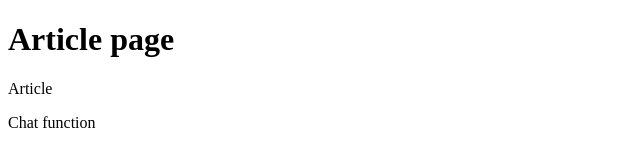
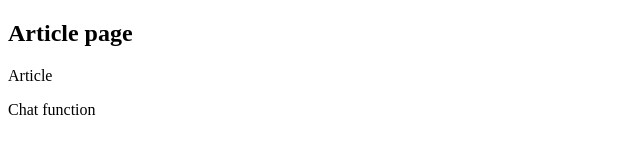
Before and after one commit to NeirynckJari/TestPullRequest, a plain HTML site: page article.html in a window 1280 px wide. Shown: the whole page, without its empty margins (0-640 px from the left). Drawn offline with Linux system fonts and the light colour scheme.

Commit message:
Change headersize

```diff
--- a/article.html
+++ b/article.html
@@ -6,7 +6,7 @@
     <title>Document</title>
 </head>
 <body>
-    <h1>Article page</h1>
+    <h2>Article page</h2>
     <p>Article</p>
     <p>Chat function</p>
 </body>
```
